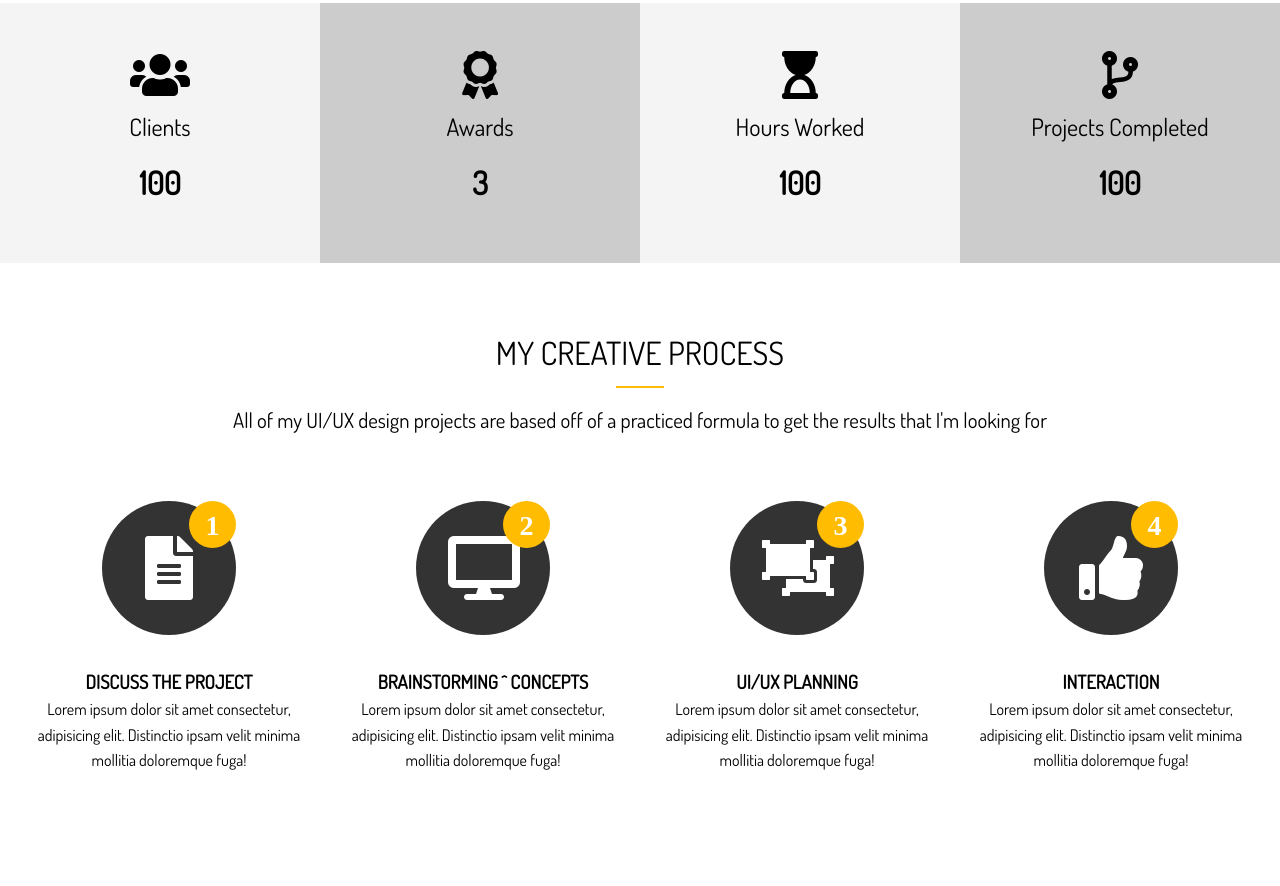
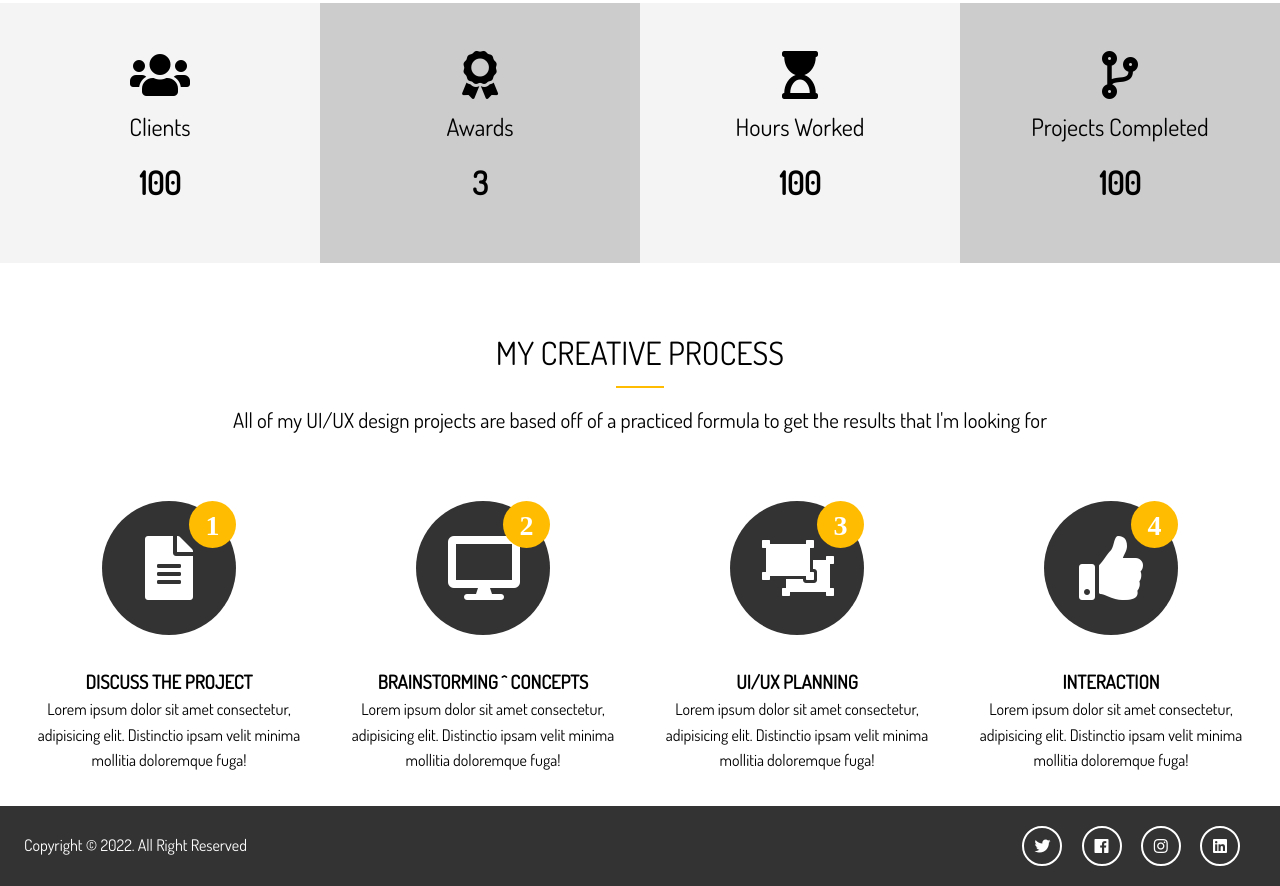
Before and after one commit to naveenKumar0408/Portfolio-website-using-sass, a plain HTML site: page dist/index.html in a window 1280 px wide. Shown: the part 1197-2083 px from the top of the page. Before the commit the page ends 2003 px from the top, so only its background shows below. Drawn offline with Linux system fonts and the light colour scheme.

Commit message:
Added Home Footer Html and CSS

```diff
--- a/dist/index.html
+++ b/dist/index.html
@@ -158,6 +158,19 @@
       </div>
     </section>
 
+    <!-- Footer -->
+    <footer id="main-footer">
+      <div class="footer-content container">
+        <p>Copyright &copy; 2022. All Right Reserved</p>
+        <div class="social">
+          <i class="fab fa-twitter"></i>
+          <i class="fab fa-facebook"></i>
+          <i class="fab fa-instagram"></i>
+          <i class="fab fa-linkedin"></i>
+        </div>
+      </div>
+    </footer>
+
     <script src="js/typewriter.js"></script>
 </body>
 </html>
--- a/scss/main.scss
+++ b/scss/main.scss
@@ -288,3 +288,32 @@
         }
     }
 }
+
+//Footer
+#main-footer{
+    background: $dark-color;
+    height: 5rem;
+    color: #fff;
+
+    .footer-content{
+        display: flex;
+        justify-content: space-between;
+        height: 5rem;
+        align-items: center;
+
+        .social .fab{
+            margin-right: 1rem;
+            border: 2px #fff solid;
+            border-radius: 50%;
+            height: 20px;
+            width: 20px;
+            line-height: 20px;
+            text-align: center;
+            padding: 0.5rem;
+
+            &:hover{
+                background: $main-color;
+            }
+        }
+    }
+}
```
Also changed, not shown: dist/css/main.css.
